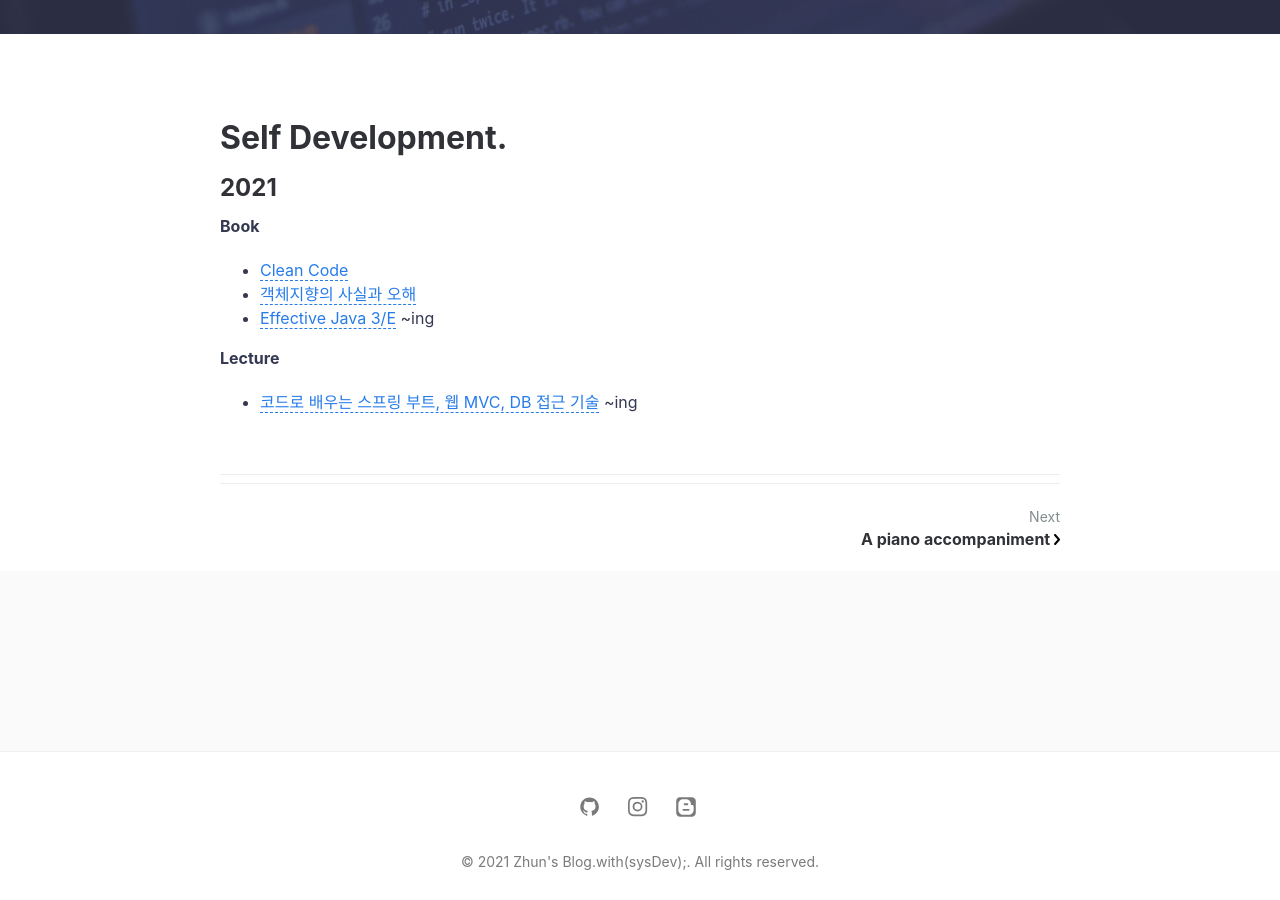
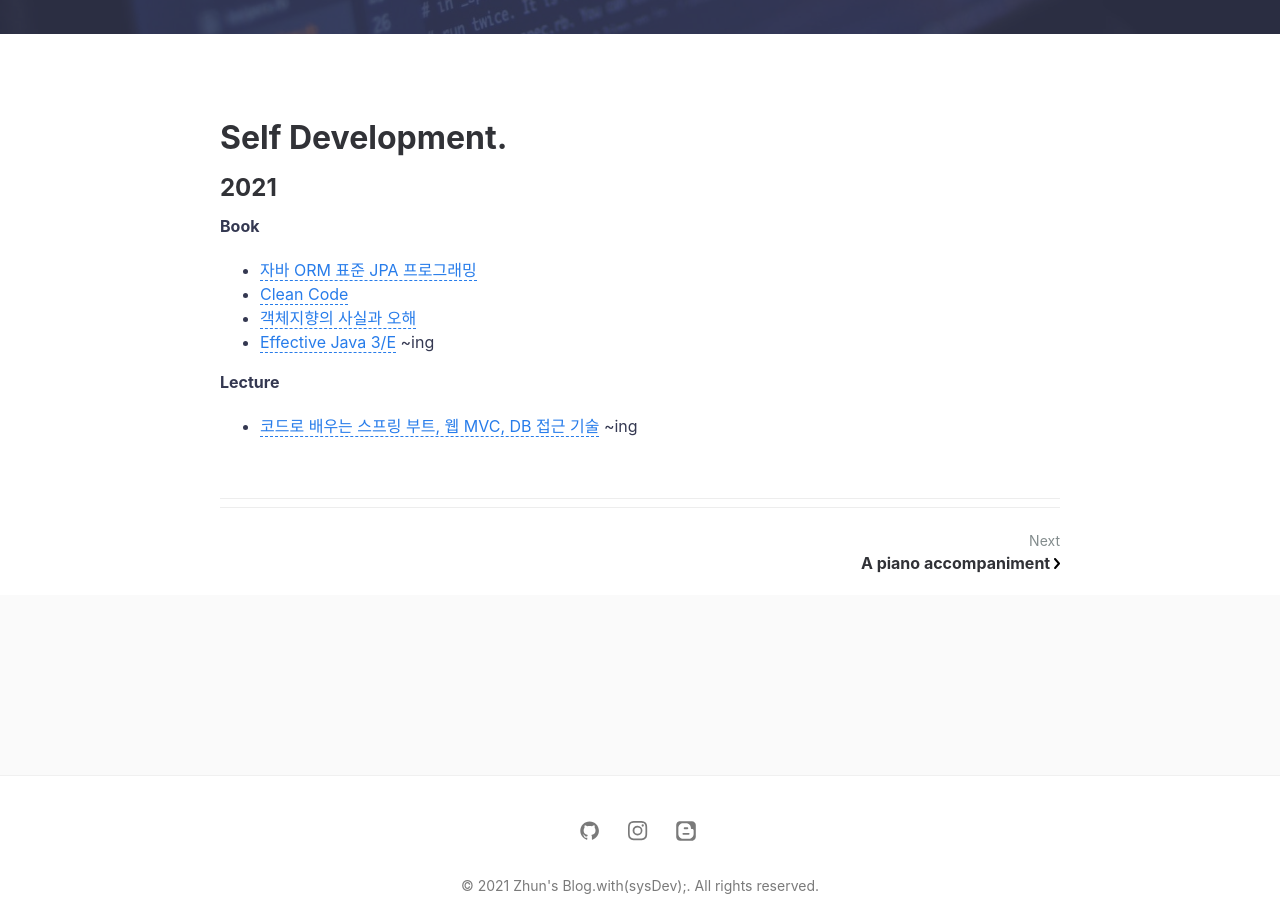
Before and after one commit to jihunparkme/jihunparkme.github.io, a Jekyll site: the page built from _posts/2019-01-01-Self-Development.md, in a window 1280 px wide and 900 px high, scrolled down 542 px. Built offline with Jekyll 4.4.1, drawn with Linux system fonts in a browser that asks for light colours; comment, search, counter and statistics services are not loaded.

Commit message:
edit contents

```diff
--- a/_posts/2019-01-01-Self-Development.md
+++ b/_posts/2019-01-01-Self-Development.md
@@ -13,6 +13,7 @@
 
 **Book**
 
+- [자바 ORM 표준 JPA 프로그래밍](https://data-make.tistory.com/649)
 - [Clean Code](https://jihunparkme.github.io/CleanCode/)
 - [객체지향의 사실과 오해](<https://jihunparkme.github.io/categories/#(Book)객체지향의-사실과-오해>)
 - [Effective Java 3/E](<https://jihunparkme.github.io/categories/#(Book)Effective-JAVA-3/E>) ~ing
```
